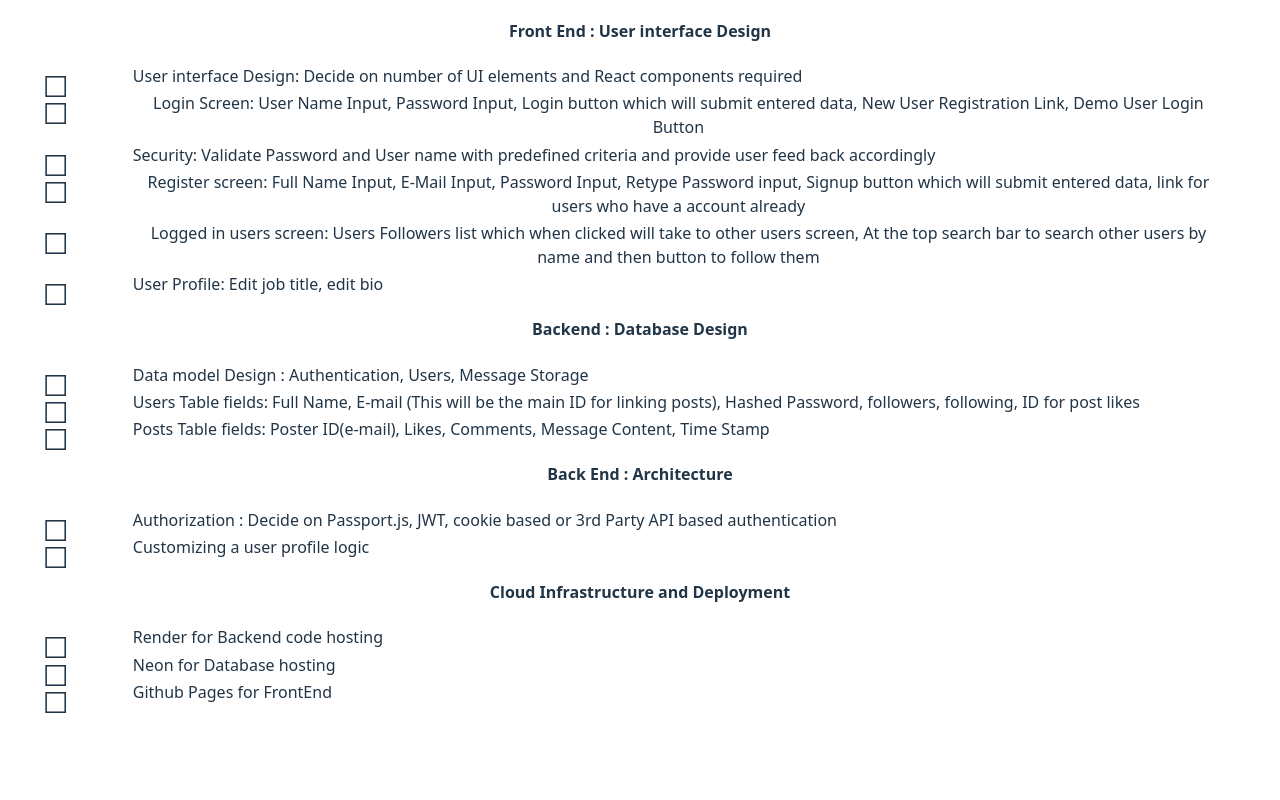
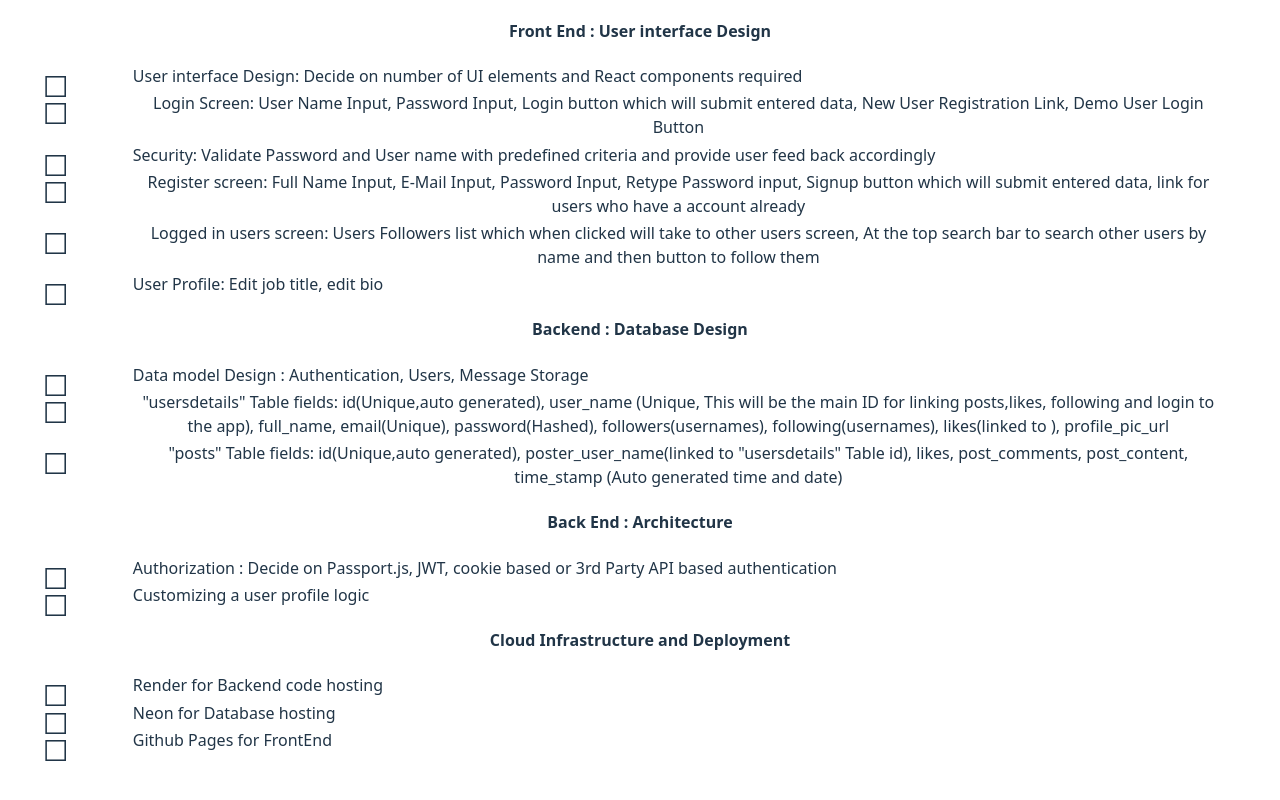
Before and after one commit to amaldevelops/social-circle-app, a React (Vite) app in the folder frontend/: page /social-circle-app/projectinfo in a window 1280 px wide. Shown: the part 693-1493 px from the top of the page. Before the commit the page ends 1461 px from the top, so only its background shows below. Built offline with nearby package versions, Linux system fonts and the light colour scheme.

Commit message:
Update ProjectInfo content datamodel

```diff
--- a/frontend/src/components/ProjectInfo.jsx
+++ b/frontend/src/components/ProjectInfo.jsx
@@ -99,14 +99,16 @@ function ProjectInfo() {
         </li>
 
         <li className="pendingEmptyCheckbox">
-          Users Table fields: Full Name, E-mail (This will be the main ID for
-          linking posts), Hashed Password, followers, following, ID for post
-          likes
+          "usersdetails" Table fields: id(Unique,auto generated), user_name
+          (Unique, This will be the main ID for linking posts,likes, following
+          and login to the app), full_name, email(Unique), password(Hashed),
+          followers(usernames), following(usernames), likes(linked to ), profile_pic_url
         </li>
 
         <li className="pendingEmptyCheckbox">
-          Posts Table fields: Poster ID(e-mail), Likes, Comments, Message
-          Content, Time Stamp
+          "posts" Table fields: id(Unique,auto generated),
+          poster_user_name(linked to "usersdetails" Table id), likes,
+          post_comments, post_content, time_stamp (Auto generated time and date)
         </li>
       </ul>
 
```
